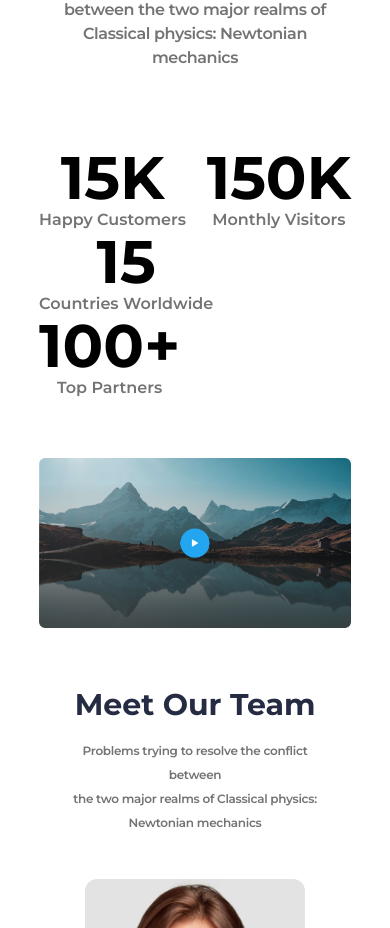
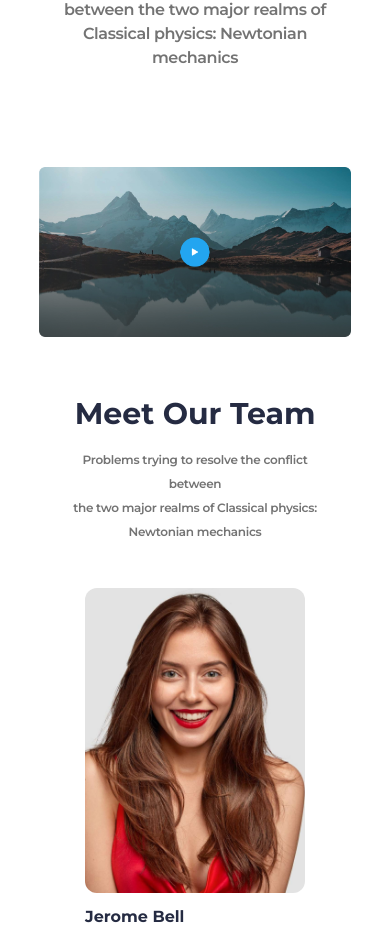
Before and after one commit to irema00/e-commerce-react-vite, a React (Vite) app in the folder e-commerce/: page /about in a window 390 px wide. Shown: the part 1640-2568 px from the top of the page. Built offline with nearby package versions, Linux system fonts and the light colour scheme.

Commit message:
responsive stats

```diff
--- a/e-commerce/src/layouts/aboutPage/Stats.jsx
+++ b/e-commerce/src/layouts/aboutPage/Stats.jsx
@@ -2,7 +2,7 @@ import React from "react";
 
 export default function Stats() {
   return (
-    <div className="flex flex-wrap justify-between px-[10%] py-[5%]">
+    <div className="lg:flex hidden flex-wrap justify-between px-[10%] py-[5%]">
       <div className="flex flex-col justify-center items-center">
         <span className="text-6xl font-bold">15K</span>
         <p className="text-hdGrey text-md font-semibold ">Happy Customers</p>
```
